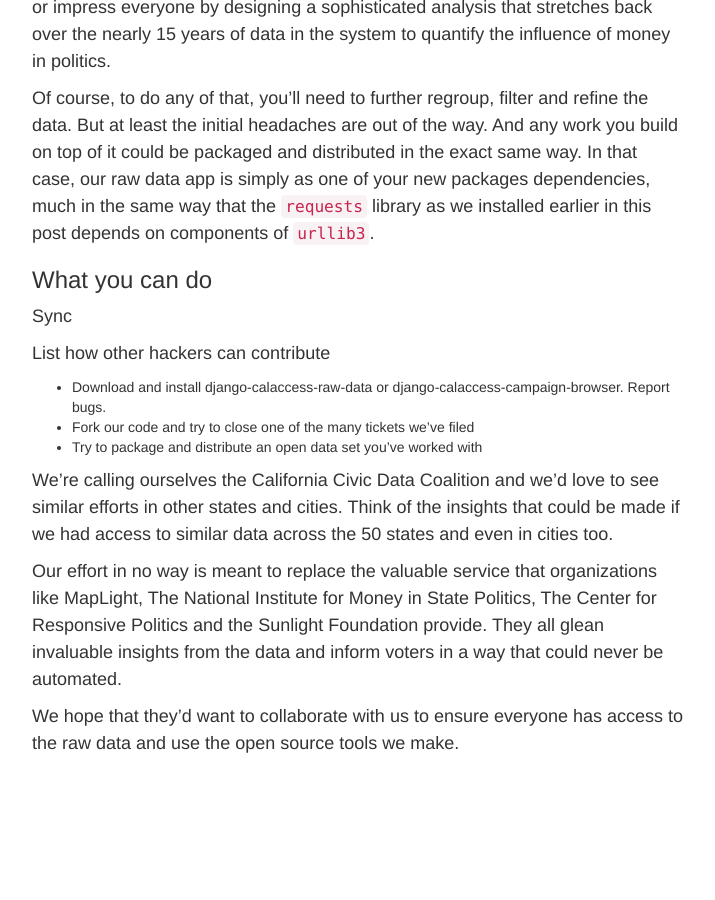
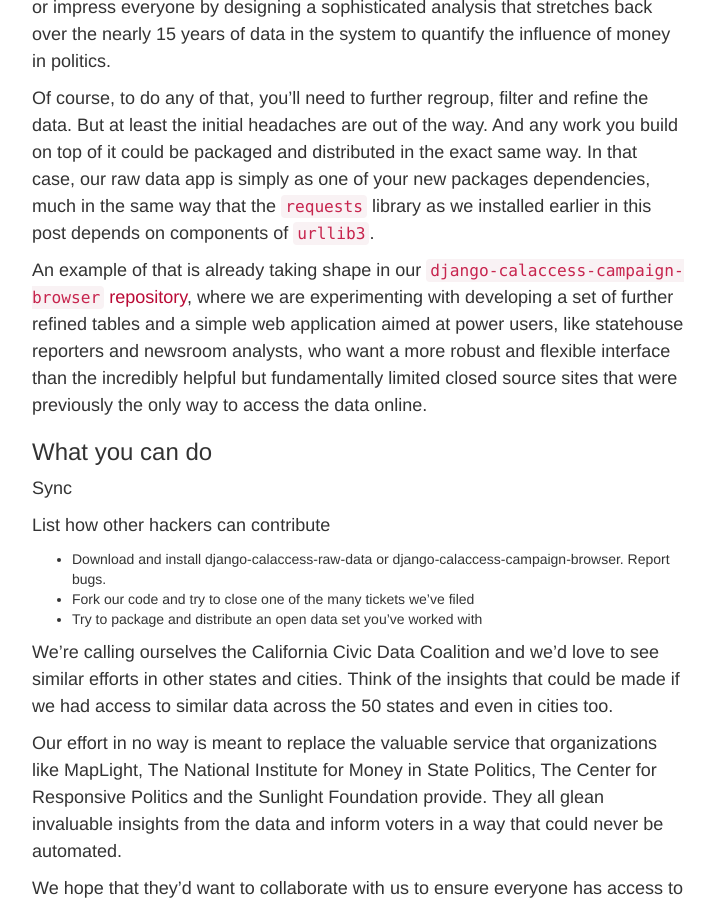
Before and after one commit to palewire/californiacivicdata.org, a Jekyll site: the page built from _posts/2015-01-01-pluggable-data.markdown, in a window 1280 px wide and 900 px high, scrolled down 3697 px. Shown: the whole window, without its empty margins (38-753 px from the left). Built offline with Jekyll 4.4.1, drawn with Linux system fonts in a browser that asks for light colours; before the commit the page ends 4464 px from its top, so only the background shows below that.

Commit message:
Updated 2015-01-01-pluggable-data.markdown

```diff
--- a/_posts/2015-01-01-pluggable-data.markdown
+++ b/_posts/2015-01-01-pluggable-data.markdown
@@ -117,7 +117,7 @@
 
 Of course, to do any of that, you'll need to further regroup, filter and refine the data. But at least the initial headaches are out of the way. And any work you build on top of it could be packaged and distributed in the exact same way. In that case, our raw data app is simply as one of your new packages dependencies, much in the same way that the ``requests`` library as we installed earlier in this post depends on components of [``urllib3``](http://urllib3.readthedocs.org/en/latest/).
 
-
+An example of that is already taking shape in our [``django-calaccess-campaign-browser`` repository](https://github.com/california-civic-data-coalition/django-calaccess-campaign-browser), where we are experimenting with developing a set of further refined tables and a simple web application aimed at power users, like statehouse reporters and newsroom analysts, who want a more robust and flexible interface than the incredibly helpful but fundamentally limited closed source sites that were previously the only way to access the data online.
 
 ### What you can do
 
```
